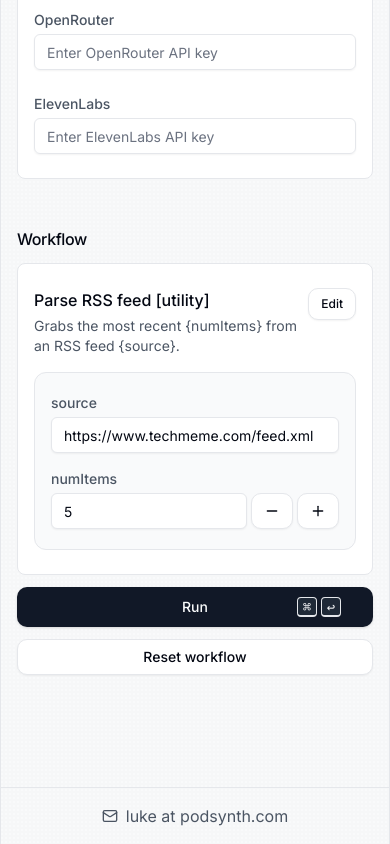
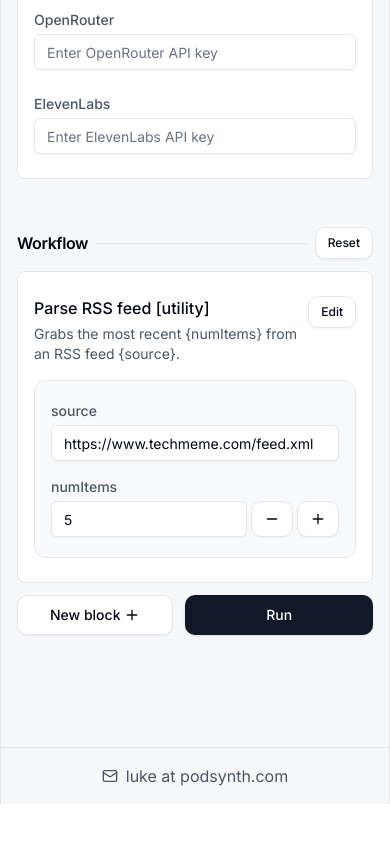
Before and after one commit to luhart/podsynth, a Next.js app in the folder podsynth.com/: page / in a window 390 px wide. Shown: the part 1297-2141 px from the top of the page. After the commit the page ends 2101 px from the top, so only its background shows below. Built offline with nearby package versions, Linux system fonts and the light colour scheme.

Commit message:
refactor

```diff
--- a/podsynth.com/components/HomeClientAnon.tsx
+++ b/podsynth.com/components/HomeClientAnon.tsx
@@ -8,8 +8,9 @@ import { Provider, useAtom } from "jotai";
 import { atomWithStorage } from "jotai/utils";
 import { Copy, CopyCheck, LoaderIcon, Minus, Plus } from "lucide-react";
 import { WorkflowProvider } from "@/lib/WorkflowContext";
-import AddBlock from "@/lib/AddBlock";
+import AddBlock from "@/components/workflow/WorkflowHeader";
 import WorkflowList from "./workflow/WorkflowList";
+import WorkFlowHeader from "@/components/workflow/WorkflowHeader";
 
 const servicesAtom = atomWithStorage("services", [
   {
@@ -104,7 +105,7 @@ function HomeClientAnon() {
       </div>
 
       <div className="flex flex-col gap-2">
-        <div className="font-medium tracking-tight" id="">
+        <div className="font-semibold tracking-tight">
           Services
         </div>
         {/* service toggles */}
@@ -156,12 +157,7 @@ function HomeClientAnon() {
 
       <div className="flex flex-col gap-3 w-full">
         <WorkflowProvider>
-          <div className="flex flex-row gap-2 items-center justify-between">
-            <div className="font-medium tracking-tight">Workflow</div>
-            {/* <div className="h-[1px] flex-1 bg-gray-200" /> */}
-            {/* <CommandDialogDemo /> */}
-          </div>
-          <AddBlock />
+          <WorkFlowHeader />
           <WorkflowList />
         </WorkflowProvider>
       </div>
--- /dev/null
+++ b/podsynth.com/components/workflow/WorkflowHeader.tsx
@@ -0,0 +1,46 @@
+import { useWorkflowDispatch } from "../../lib/WorkflowContext";
+import { Button } from "@/components/ui/button";
+
+export default function WorkFlowHeader() {
+  const dispatch = useWorkflowDispatch();
+
+  return (
+    <>
+      <div className="flex flex-row gap-2 items-center justify-between">
+        <div className="font-semibold tracking-tight">Workflow</div>
+        <div className="h-[1px] flex-1 bg-gray-200" />
+        <Button
+          variant={"outline"}
+          size={"sm"}
+          onClick={() => {
+            dispatch({
+              type: "RESET_WORKFLOW",
+            });
+          }}
+        >
+          Reset
+        </Button>
+        {/* <CommandDialogDemo /> */}
+      </div>
+      {/* <Input
+        placeholder="Add task"
+        value={text}
+        onChange={(e) => setText(e.target.value)}
+      /> */}
+      {/* <Button
+        onClick={() => {
+          setText("");
+          dispatch({
+            type: "ADD_BLOCK",
+            id: nextId++,
+            text: text,
+          });
+        }}
+      >
+        Add
+      </Button> */}
+    </>
+  );
+}
+
+let nextId = 3;
--- a/podsynth.com/components/workflow/WorkflowList.tsx
+++ b/podsynth.com/components/workflow/WorkflowList.tsx
@@ -23,6 +23,24 @@ export default function WorkflowList() {
     return () => document.removeEventListener("keydown", down);
   }, [runWorkflow]);
 
+  const NewBlockButton = () => {
+    return (
+      <Button
+        size="lg"
+        variant="outline"
+        disabled={running}
+        onClick={() => {
+          // dispatch({
+          //   type: "ADD_BLOCK",
+          //   id: Date.now(),
+          // });
+        }}
+      >
+        New block <Plus className="ml-1 w-4 h-4" />
+      </Button>
+    );
+  };
+
   return (
     <ul className="flex flex-col gap-3">
       {blocks.map((block: any) => (
@@ -34,26 +52,33 @@ export default function WorkflowList() {
           )}
         </li>
       ))}
+      <>
         {blocks.length === 0 ? (
+          <>
             <div className="text-gray-600 text-center w-full px-4 py-24 rounded-xl border bg-white">
               No blocks. Add a block to get started.
             </div>
+            <NewBlockButton />
+          </>
         ) : (
           <>
+            <div className="w-full flex flex-row gap-3">
+              <NewBlockButton />
               <Button
                 onClick={async () => {
                   await runWorkflow();
                 }}
                 size="lg"
                 disabled={running}
-            className="flex flex-row justify-between"
+                className="flex flex-row justify-between flex-1"
               >
-            <div className="w-[44px]" />
-            <div className="flex flex-row items-center gap-2">
-              Run {running && <LoaderIcon className="animate-spin w-4 h-4" />}
+                <div className="w-[44px] xs:block hidden" />
+                <div className="flex flex-row items-center justify-center gap-2 xs:w-auto w-full">
+                  Run{" "}
+                  {running && <LoaderIcon className="animate-spin w-4 h-4" />}
                 </div>
 
-            <div className="flex item-center gap-1">
+                <div className="xs:flex item-center gap-1 hidden">
                   <kbd className="pointer-events-none h-5 w-5 select-none flex items-center justify-center gap-1 rounded border border-b-2 bg-gray-800 font-mono text font-medium text-secondary opacity-100">
                     ⌘
                   </kbd>
@@ -62,18 +87,10 @@ export default function WorkflowList() {
                   </kbd>
                 </div>
               </Button>
-          <Button
-            variant={"outline"}
-            onClick={() => {
-              dispatch({
-                type: "RESET_WORKFLOW",
-              });
-            }}
-          >
-            Reset workflow
-          </Button>
+            </div>
           </>
         )}
+      </>
     </ul>
   );
 }
--- a/podsynth.com/lib/AddBlock.tsx
+++ /dev/null
@@ -1,34 +0,0 @@
-import { useState } from "react";
-import { useWorkflow, useWorkflowDispatch } from "./WorkflowContext";
-import { Input } from "@/components/ui/input";
-import { Button } from "@/components/ui/button";
-
-export default function AddBlock() {
-  const [text, setText] = useState("");
-  const dispatch = useWorkflowDispatch();
-  const { blocks } = useWorkflow();
-
-  return (
-    <>
-      {/* <Input
-        placeholder="Add task"
-        value={text}
-        onChange={(e) => setText(e.target.value)}
-      /> */}
-      {/* <Button
-        onClick={() => {
-          setText("");
-          dispatch({
-            type: "ADD_BLOCK",
-            id: nextId++,
-            text: text,
-          });
-        }}
-      >
-        Add
-      </Button> */}
-    </>
-  );
-}
-
-let nextId = 3;
```
Lines whose indentation alone changed are shown as unchanged.
